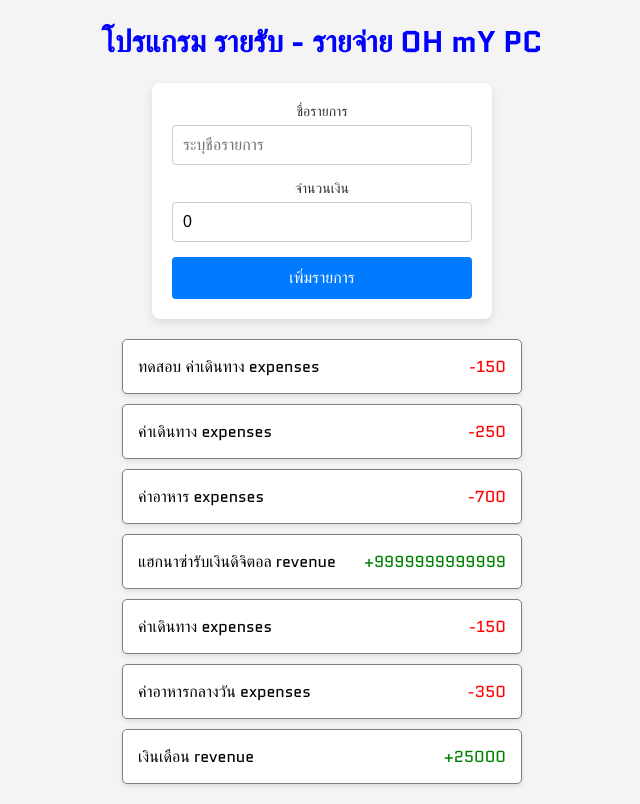
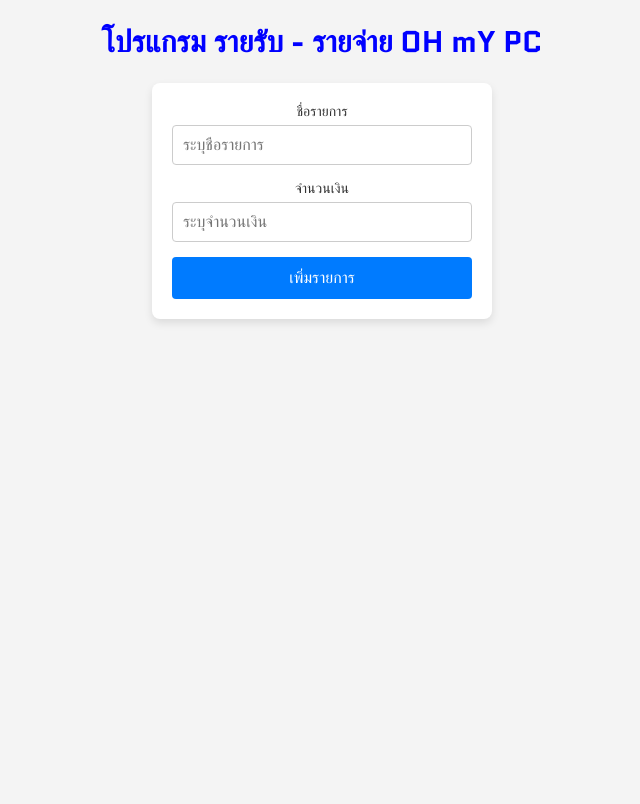
Before and after one commit to 0KrittapasKa0/react_learning_2, a React (Create React App) app: page / in a window 1280 px wide. Shown: the whole page, without its empty margins (318-958 px from the left). Built offline with nearby package versions, Linux system fonts and the light colour scheme.

Commit message:
useEffect Fix

```diff
--- a/src/components/App.js
+++ b/src/components/App.js
@@ -6,36 +6,6 @@ import FormCoponent from "./Form";
 
 function App() {
   const initdata = [
-    { title: "ค่าเดินทาง", amount: -150 },
-    { title: "ค่าอาหารกลางวัน", amount: -350 },
-    { title: "เงินเดือน", amount: 25000 },
-    // { title: "ค่ากาแฟ", amount: -120 },
-    // { title: "ซื้อของใช้", amount: -800 },
-    // { title: "ขายของออนไลน์", amount: 1200 },
-    // { title: "ค่าน้ำมัน", amount: -500 },
-    // { title: "ค่าอาหารเย็น", amount: -600 },
-    // { title: "โบนัส", amount: 5000 },
-    // { title: "ค่าตั๋วหนัง", amount: -200 },
-    // { title: "ค่าหนังสือ", amount: -450 },
-    // { title: "เงินปันผล", amount: 1000 },
-    // { title: "ค่าทางด่วน", amount: -80 },
-    // { title: "ค่าขนม", amount: -250 },
-    // { title: "รับงานพิเศษ", amount: 3000 },
-    // { title: "ค่าซ่อมรถ", amount: -1000 },
-    // { title: "ค่าเสื้อผ้า", amount: -750 },
-    // { title: "คืนเงินภาษี", amount: 1500 },
-    // { title: "ค่าที่จอดรถ", amount: -50 },
-    // { title: "ค่าโทรศัพท์", amount: -300 },
-    // { title: "ขายของมือสอง", amount: 800 },
-    // { title: "ค่าบีทีเอส", amount: -75 },
-    // { title: "ค่าของใช้ในบ้าน", amount: -550 },
-    // { title: "เงินรางวัล", amount: 2000 },
-    // { title: "ค่าแท็กซี่", amount: -120 },
-    // { title: "ค่าอาหาร", amount: -400 },
-    // { title: "ดอกเบี้ย", amount: 500 },
-    // { title: "ค่าเดินทางไปต่างจังหวัด", amount: -1500 },
-    // { title: "ซื้อของฝาก", amount: -600 },
-    // { title: "เงินคืนจากประกัน", amount: 2500 },
   ];
   const [items, setItems] = useState(initdata);
   const onAddNewItem = (newItem) => {
@@ -66,17 +36,6 @@ let Transaction = (props) => {
   return (
     <div>
       <ul className="style-none">
-        <Items
-          key={1}
-          title={"ทดสอบ " + items[0].title}
-          amount={items[0].amount}
-        />
-        <Items key={2} title="ค่าเดินทาง" amount="-250" />
-        <Items key={3} title="ค่าอาหาร" amount="-700" />
-        <Items key={4} title="แฮกนาซ่ารับเงินดิจิตอล" amount="9999999999999" />
-        {/* {items.map((item) => {
-          return <Items title={item.title} amount={item.amount} />;
-        })} */}
         {items.map((item) => {
           return <Items key={uuidv4()} {...item} />; //items spread operator
         })}
--- a/src/components/Form.js
+++ b/src/components/Form.js
@@ -1,49 +1,50 @@
 import { useState, useEffect } from "react";
 import { v4 as uuidv4 } from "uuid";
 import "./Form.css";
-const FormCoponent = (props) => {
-  console.log("Test");
+
+const FormComponent = (props) => {
   const [title, setTitle] = useState("");
-  const [amount, setAmount] = useState("0");
+  const [amount, setAmount] = useState("");
   const [formValid, setFormValid] = useState(false);
 
   const inputTitle = (event) => {
     setTitle(event.target.value);
   };
+
   const inputAmount = (event) => {
     setAmount(event.target.value);
   };
+
   const saveItem = (event) => {
     event.preventDefault();
-    // console.log("บันทึกข้อมูลเรียบร้อย");
+
+    if (!formValid) {
+      alert("กรุณากรอกข้อมูลให้ครบถ้วน");
+      return;
+    }
+
     const itemData = {
       id: uuidv4(),
-      title: title,
+      title: title.trim(),
       amount: Number(amount),
     };
+
     props.onAddItem(itemData);
     setTitle("");
-    setAmount("0");
+    setAmount("");
   };
+
   useEffect(() => {
     const checkData =
       title.trim().length > 0 &&
-      title != null &&
-      title !== "" &&
-      amount != null &&
-      amount !== "" &&
+      amount.trim().length > 0 &&
       !isNaN(amount);
-    if (checkData) {
-      setFormValid(true);
-    }
+    setFormValid(checkData);
   }, [title, amount]);
+
   return (
     <div className="main">
-      {" "}
-      {/* ใช้ div className="main" สำหรับควบคุมการจัดตำแหน่ง */}
       <form className="mainForm" onSubmit={saveItem}>
-        {" "}
-        {/* ใช้ className="mainForm" สำหรับฟอร์ม */}
         <div className="form-control">
           <label htmlFor="itemName">ชื่อรายการ</label>
           <input
@@ -74,4 +75,4 @@ const FormCoponent = (props) => {
   );
 };
 
-export default FormCoponent;
+export default FormComponent;
```
